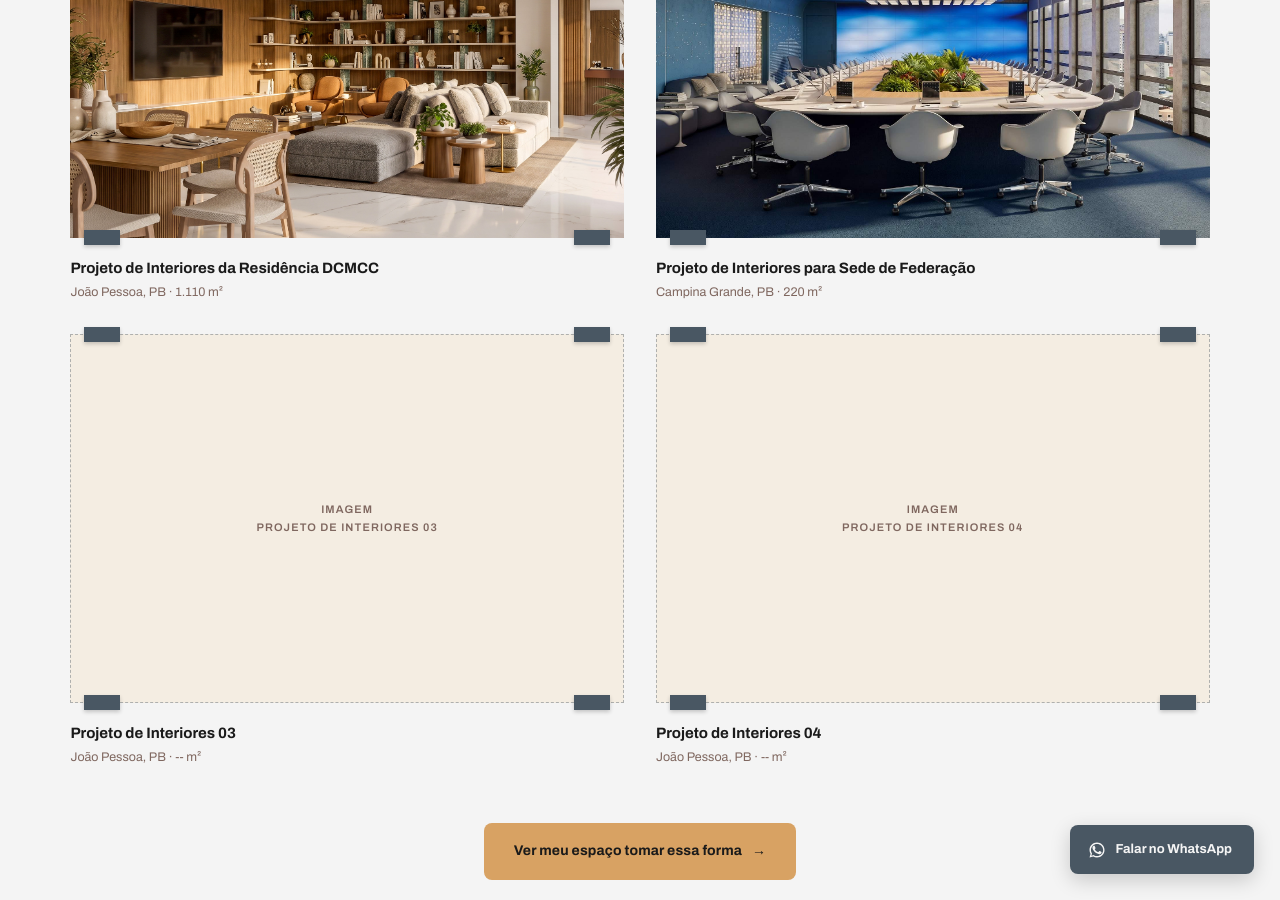
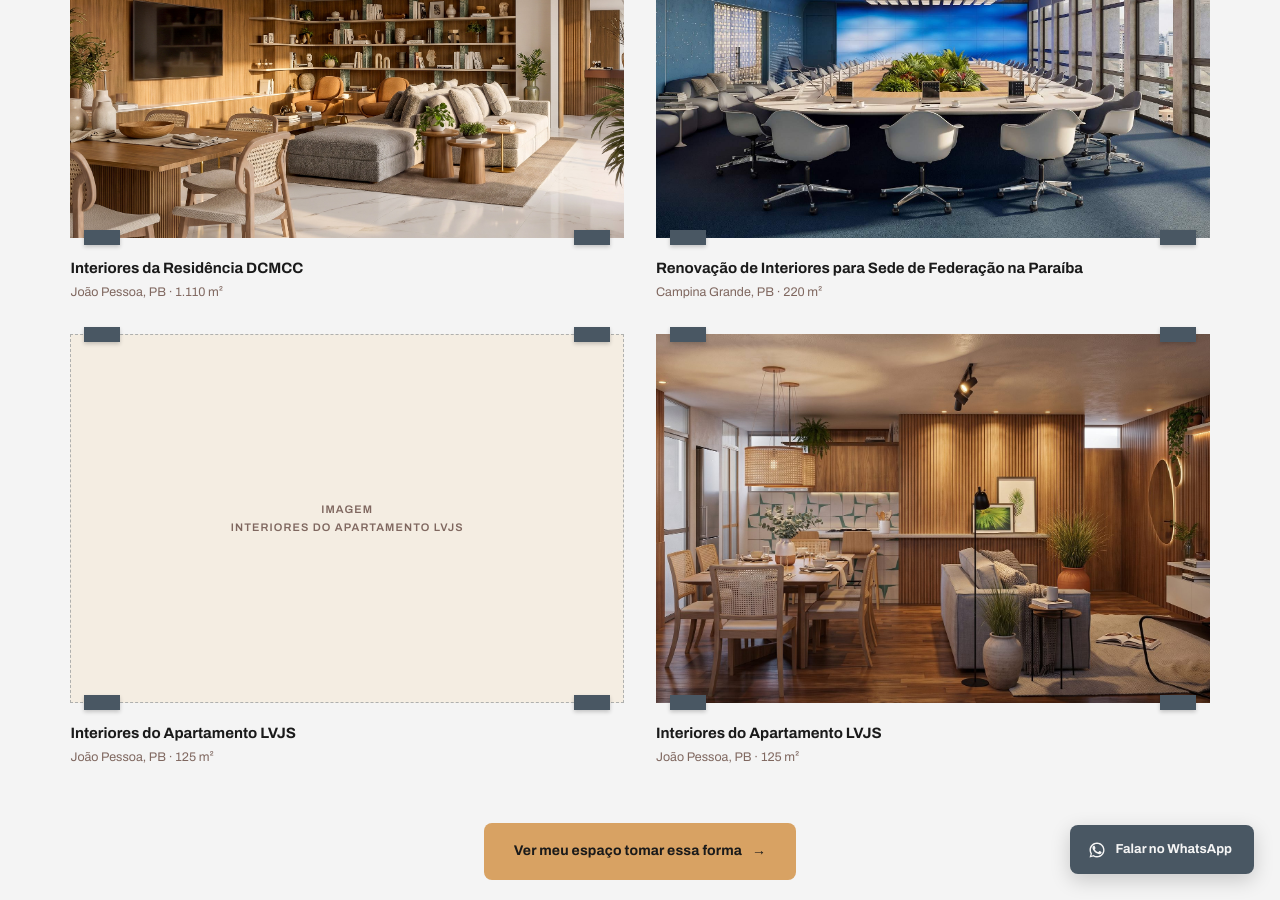
Before and after one commit to cidclementino/projetos-odisse, a Jekyll site: the page built from interiores/index.html, in a window 1280 px wide and 900 px high, scrolled down 2080 px. Built offline with Jekyll 4.4.1, drawn with Linux system fonts in a browser that asks for light colours.

Commit message:
Update interiores_legendas.yml

```diff
--- a/_data/interiores_legendas.yml
+++ b/_data/interiores_legendas.yml
@@ -1,23 +1,23 @@
 projetos:
-  - nome: "Projeto de Interiores da Residência DCMCC"
+  - nome: "Interiores da Residência DCMCC"
     localizacao: "João Pessoa, PB"
     metragem: "1.110 m²"
     imagem: "Residência-DCMCC-003.jpg"
 
-  - nome: "Projeto de Interiores para Sede de Federação"
+  - nome: "Renovação de Interiores para Sede de Federação na Paraíba"
     localizacao: "Campina Grande, PB"
     metragem: "220 m²"
     imagem: "escritorio-fiep-002.jpg"
 
-  - nome: "Projeto de Interiores 03"
+  - nome: "Interiores do Apartamento LVJS"
     localizacao: "João Pessoa, PB"
-    metragem: "-- m²"
+    metragem: "125 m²"
     imagem: ""
 
-  - nome: "Projeto de Interiores 04"
+  - nome: "Interiores do Apartamento LVJS"
     localizacao: "João Pessoa, PB"
-    metragem: "-- m²"
-    imagem: ""
+    metragem: "125 m²"
+    imagem: "Apartamento-LVJS-001.jpg"
 
 obras:
   - nome: "Projeto DCMCC"
```
